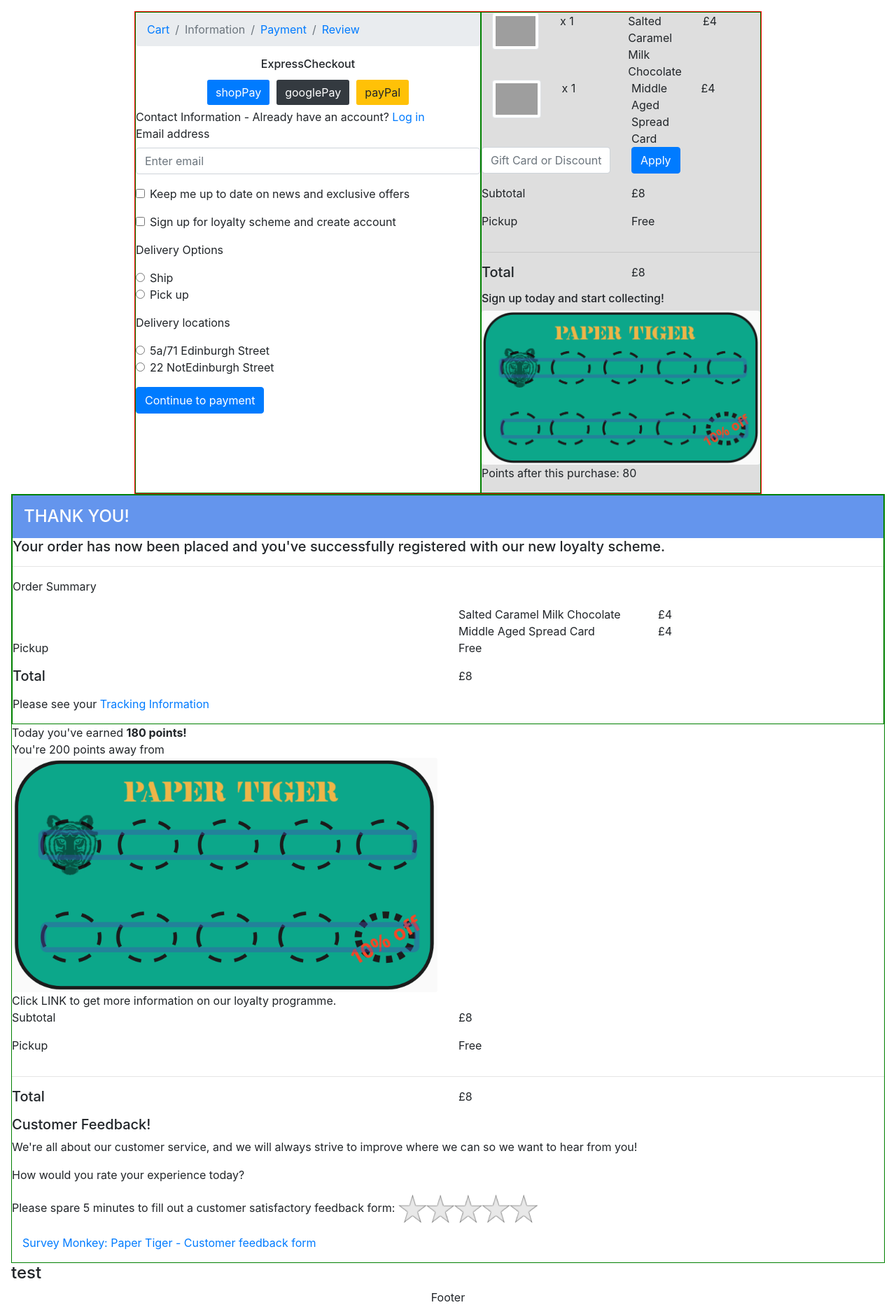
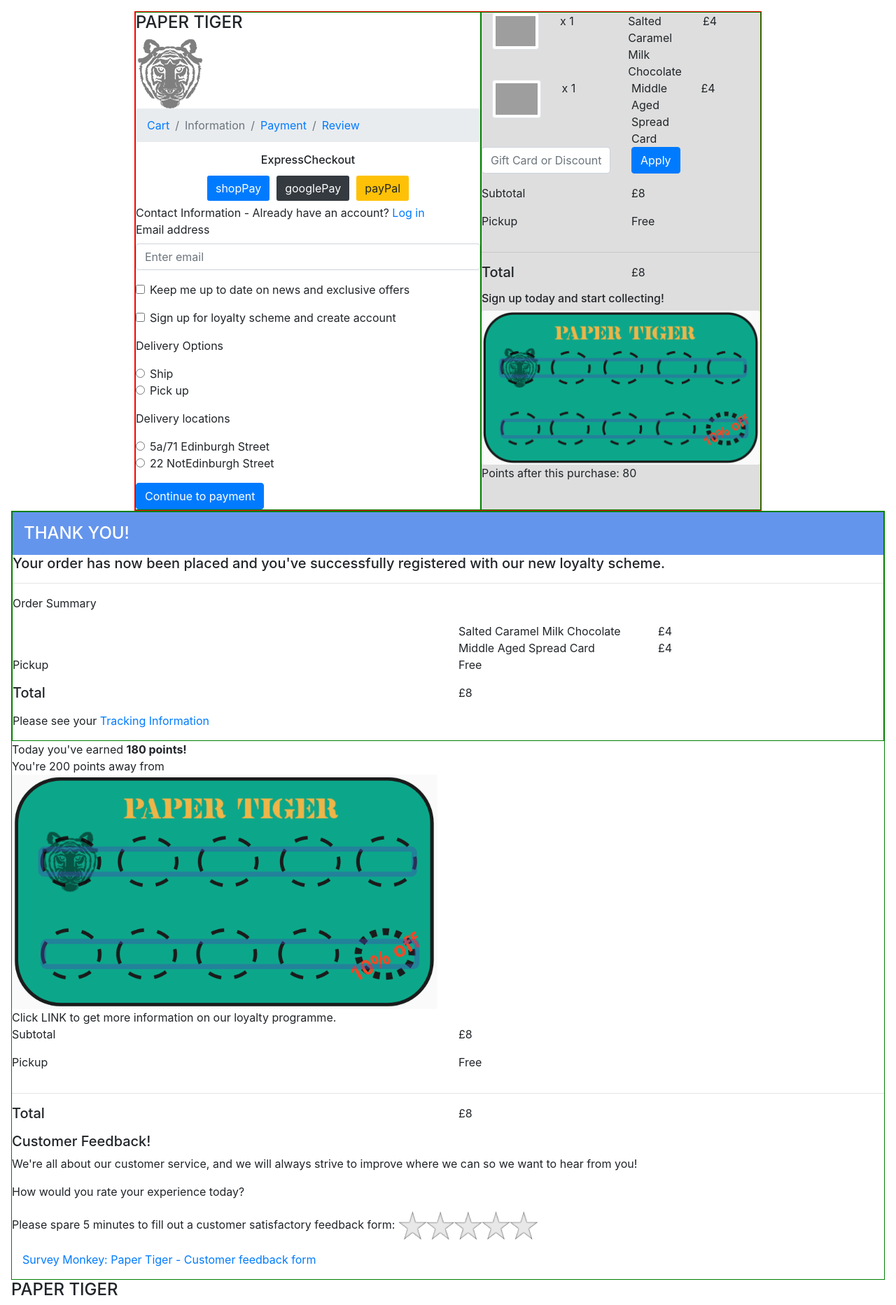
Before and after one commit to woodenchops/AND-build-mission, a React (Create React App) app in the folder client/: page / in a window 1280 px wide. Shown: the top 1865 px of the page at 70% size. Built offline with nearby package versions, Linux system fonts and the light colour scheme; grey boxes are pictures that could not be loaded; the HTML template or start-up script is replaced by a standard one.

Commit message:
add logo

```diff
--- a/client/src/components/Logo.jsx
+++ b/client/src/components/Logo.jsx
@@ -0,0 +1,13 @@
+import React from 'react';
+import PTLogo from '../assets/images/tiger_head_sgrey.png';
+
+function Logo() {
+  return (
+    <div>
+      <h4>PAPER TIGER</h4>
+      <img src={PTLogo} alt='' />
+    </div>
+  );
+}
+
+export default Logo;
--- a/client/src/components/NavBar.jsx
+++ b/client/src/components/NavBar.jsx
@@ -1,12 +1,11 @@
 import React from 'react';
 import { Breadcrumb } from 'react-bootstrap';
-import Logo from '../assets/images/tiger_head_sgrey.png';
+import Logo from './Logo';
 
 function NavBar() {
   return (
     <div>
-      {/* <h4>PAPER TIGER</h4>
-      <img src={Logo} alt='' /> */}
+      <Logo />
       <Breadcrumb>
         <Breadcrumb.Item href='#'>Cart</Breadcrumb.Item>
         <Breadcrumb.Item active>Information </Breadcrumb.Item>
--- a/client/src/pages/loyaltyDisplayPage.jsx
+++ b/client/src/pages/loyaltyDisplayPage.jsx
@@ -1,9 +1,10 @@
 import React from 'react';
+import Logo from '../components/Logo';
 
 function LoyaltyDisplayPage() {
   return (
     <div>
-      <h4>test</h4>
+      <Logo />
     </div>
   );
 }
```
